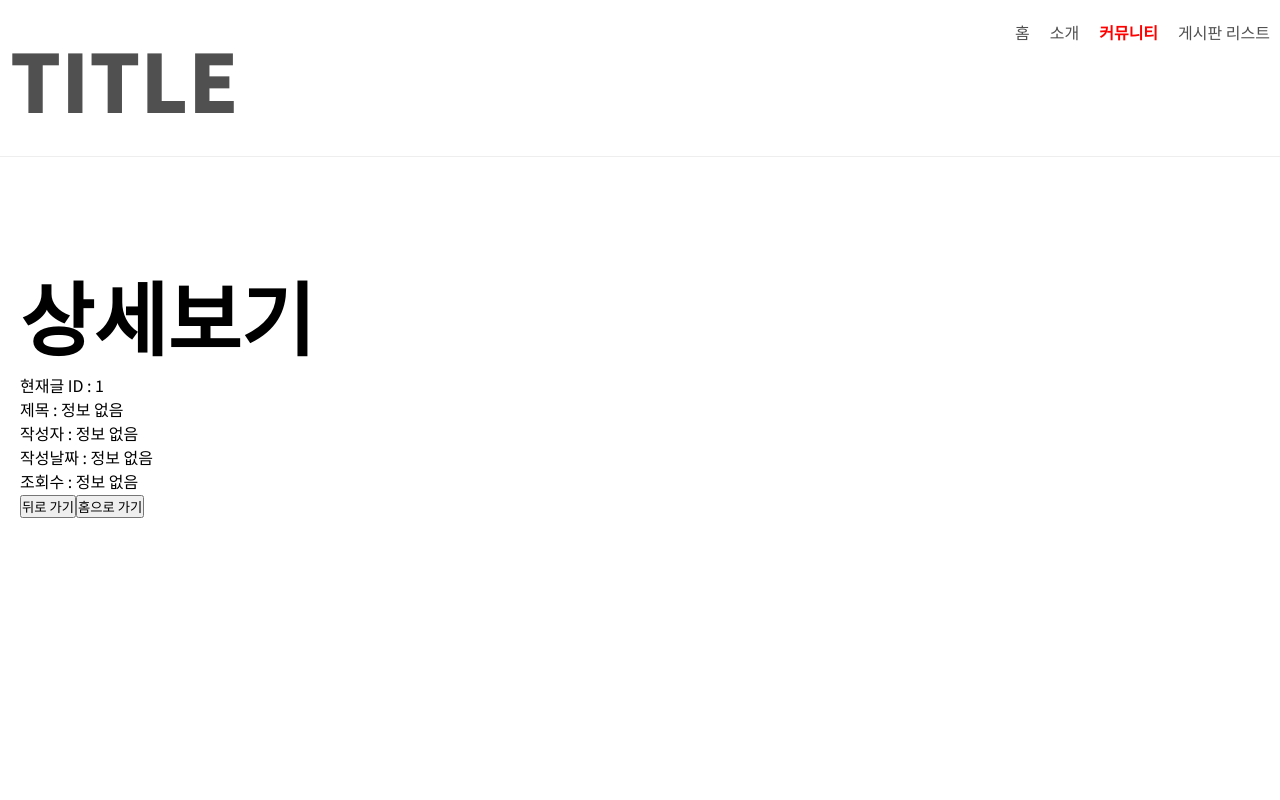
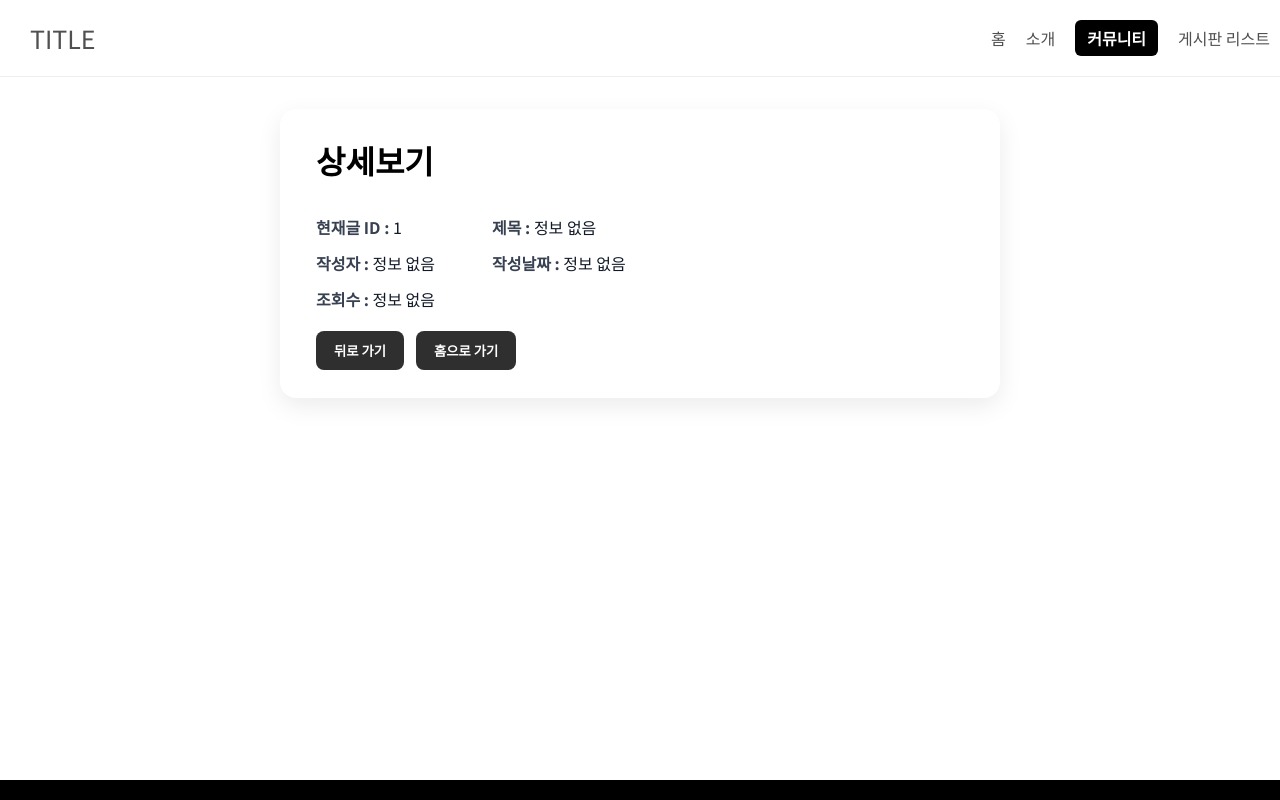
Before and after one commit to byeongsu364/router-app, a React (Vite) app: page /community/1 in a window 1280 px wide. Shown: the top 800 px of the page. Built offline with nearby package versions, Linux system fonts and the light colour scheme; the HTML template or start-up script is replaced by a standard one.

Commit message:
ㅇㅇㅇ

```diff
--- a/src/components/Nav.css
+++ b/src/components/Nav.css
@@ -1,8 +1,15 @@
 nav {
     display: flex;
     justify-content: space-between;
+    align-items: center;
     padding: 20px 10px;
     border-bottom: 1px solid #eee;
+}
+
+nav h1 {
+    font-size: 25px;
+    font-weight: normal;
+    margin-left: 20px;
 }
 
 .nav-list {
@@ -11,6 +18,9 @@ nav {
 }
 
 .nav-list li a.active {
-    color: #f00;
+    color: #fff;
     font-weight: bold;
+    background-color: #000;
+    padding: 6px 12px;
+    border-radius: 6px;
 }
--- /dev/null
+++ b/src/pages/CommunityDetail.css
@@ -0,0 +1,74 @@
+.detail-card {
+    max-width: 720px;
+    margin: 32px auto; /* 중앙 배치 */
+    padding: 28px 36px;
+    border-radius: 16px;
+    display: flex;
+    flex-direction: column;
+    gap: 20px;
+    background: #fff;
+    box-shadow: 0 8px 24px rgba(0,0,0,0.08);
+}
+
+.detail-card h1 {
+    font-size: 2rem;
+    margin-bottom: 12px;
+}
+
+.detail-meta {
+    display: grid;
+    grid-template-columns: 160px 1fr;
+    row-gap: 12px;
+    column-gap: 16px;
+    font-size: 16px;
+    line-height: 1.5;
+}
+
+.detail-meta p {
+    margin: 0;
+}
+
+.detail-meta .label {
+    font-weight: 700;
+    color: #374151;
+}
+
+.detail-meta .value {
+    color: #111827;
+}
+
+
+.btn-row {
+    display: flex;
+    gap: 12px;
+    justify-content: flex-start;
+    flex-wrap: wrap;
+}
+
+.btn-row button {
+    padding: 10px 18px;
+    border-radius: 8px;
+    border: none;
+    font-weight: 600;
+    cursor: pointer;
+    background: #2f2f30;
+    color: white;
+    transition: background-color .2s ease, transform .1s ease;
+}
+
+.btn-row button:hover {
+    background: #676768;
+}
+
+.btn-row button:active {
+    transform: translateY(1px);
+}
+
+.btn-row button.secondary {
+    background: #f3f4f6;
+    color: #111827;
+}
+
+.btn-row button.secondary:hover {
+    background: #e5e7eb;
+}
--- a/src/pages/CommunityDetail.jsx
+++ b/src/pages/CommunityDetail.jsx
@@ -1,5 +1,6 @@
 import React from 'react'
 import { useParams, useNavigate, useLocation } from 'react-router-dom';
+import './CommunityDetail.css'
 
 const CommunityDetail = () => {
 
@@ -9,16 +10,19 @@ const CommunityDetail = () => {
     const data = state;
 
     return (
-        <section>
+        <section className="detail-card">
             <h1>상세보기</h1>
-            <p>현재글 ID : {id}</p>
-            <p>제목 : {data?.subject ?? '정보 없음'}</p>
-            <p>작성자 : {data?.writer ?? '정보 없음'}</p>
-            <p>작성날짜 : {data?.date ?? '정보 없음'}</p>
-            <p>조회수 : {data?.views ?? '정보 없음'}</p>
-
-            <button onClick={() => nav(-1)}>뒤로 가기</button>
-            <button onClick={() => nav('/')}>홈으로 가기</button>
+            <div className="detail-meta">
+                <p><span className="label">현재글 ID :</span> <span className="value">{id}</span></p>
+                <p><span className="label">제목 :</span> <span className="value">{data?.subject ?? '정보 없음'}</span></p>
+                <p><span className="label">작성자 :</span> <span className="value">{data?.writer ?? '정보 없음'}</span></p>
+                <p><span className="label">작성날짜 :</span> <span className="value">{data?.date ?? '정보 없음'}</span></p>
+                <p><span className="label">조회수 :</span> <span className="value">{data?.views ?? '정보 없음'}</span></p>
+            </div>
+            <div className="btn-row">
+                <button onClick={() => nav(-1)}>뒤로 가기</button>
+                <button onClick={() => nav('/')}>홈으로 가기</button>
+            </div>
         </section>
     )
 }
```
